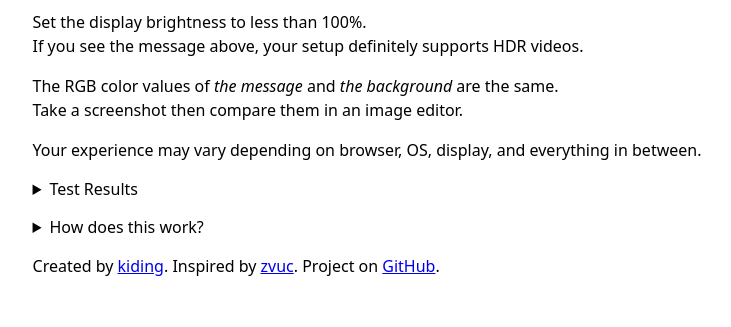
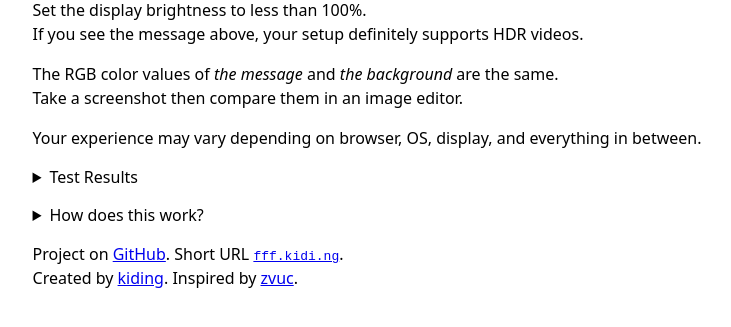
Before and after one commit to kiding/wanna-see-a-whiter-white, a plain HTML site: page index.html in a window 1280 px wide. Shown: the part 381-708 px from the top of the page, without its empty margins (273-1004 px from the left). Drawn offline with Linux system fonts and the light colour scheme.

Commit message:
Short URL

```diff
--- a/index.html
+++ b/index.html
@@ -98,7 +98,10 @@
         </p>
       </details>
     </p>
-    <p>Created by <a href="https://kidi.ng">kiding</a>. Inspired by <a href="https://xenosium.com">zvuc</a>. Project on <a href="https://github.com/kiding/wanna-see-a-whiter-white">GitHub</a>.</p>
+    <p>
+      Project on <a href="https://github.com/kiding/wanna-see-a-whiter-white">GitHub</a>. Short URL <code><a href="https://fff.kidi.ng">fff.kidi.ng</a></code>.<br>
+      Created by <a href="https://kidi.ng">kiding</a>. Inspired by <a href="https://xenosium.com">zvuc</a>.
+    </p>
   </div>
 
   <!--
```
